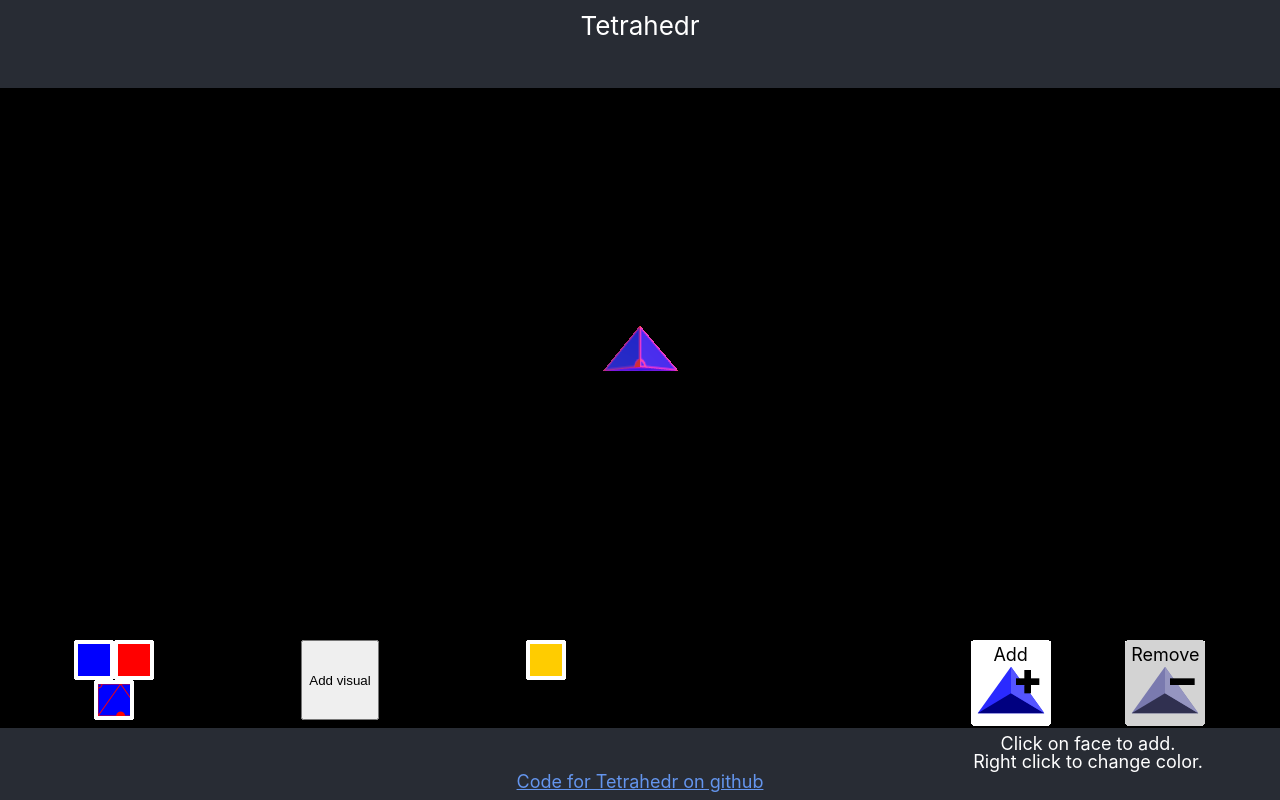
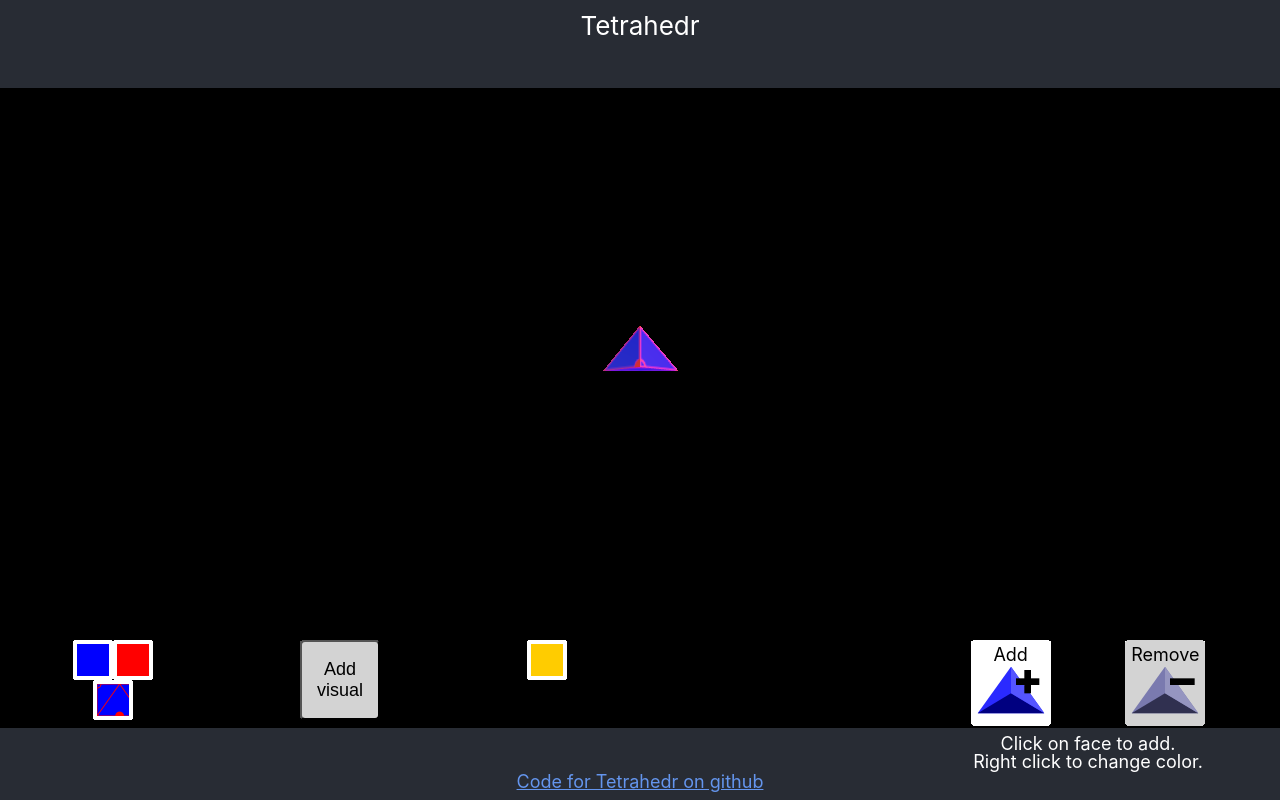
Before and after one commit to K8fractal/tetrahedr, a React (Create React App) app: page / in a window 1280 px wide. Built offline with nearby package versions, Linux system fonts and the light colour scheme.

Commit message:
button appearance consistency

```diff
--- a/src/App.css
+++ b/src/App.css
@@ -45,23 +45,24 @@ a:visited {
   z-index: 2;
 }
 
-
-.iconRadio, .iconSelect {
+.iconRadio, .iconSelect, button {
   color: black;
   border-radius: 5px;
 }
 
-.iconRadio {
+.iconRadio, button {
   background-color: lightgrey;
 }
 
-.iconRadio:hover {
+.iconRadio:hover, button:hover {
   outline: 4px white solid;
 }
 
 .iconSelect {
   background-color: white;
 }
+
+
 
 [type=radio] {
   opacity: 0;
@@ -70,7 +71,7 @@ a:visited {
   position: absolute;
 }
 
-img {
+img{
   width: 10vmin;
 }
 
@@ -78,12 +79,15 @@ p {
   line-height: 0%;
 }
 
+button, .iconLabel {
+  width: 10vmin;
+  font-size: calc(2px + 2vmin);
+}
+
 .iconLabel {
   position: fixed;
   text-align: center;
   transform: translateY(0.5vmin);
-  width: 10vmin;
-  font-size: calc(2px + 2vmin);
 }
 
 .iconBar, .paletteBar {
@@ -96,7 +100,6 @@ p {
   align-self: flex-end;
   width: 30%;
 }
-
 
 .iconBar p {
   font-size: calc(2px + 2vmin);
```
Also changed, not shown: public/logo192.png (deleted), public/logo512.png (deleted).
